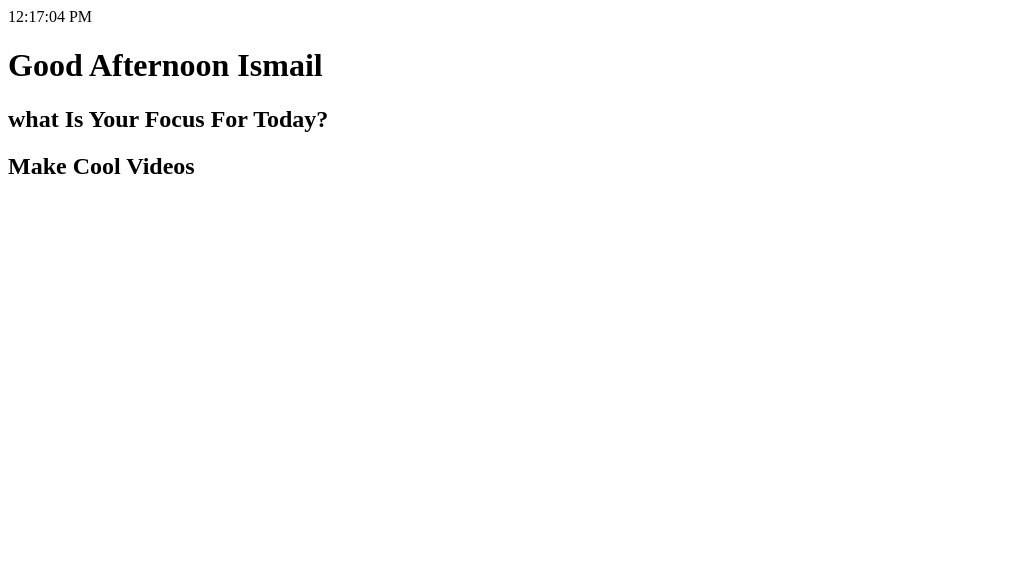
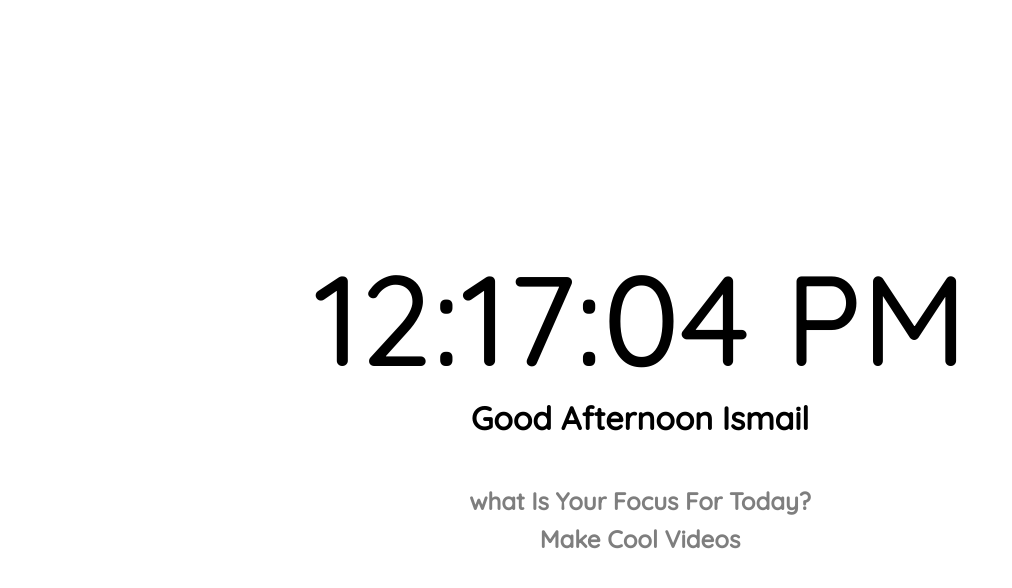
Before and after one commit to IsmailMuhammed2019/Time-Changer, a plain HTML site: page index.html in a window 1280 px wide. Shown: the whole page, without its empty margins (0-1012 px from the left). Drawn offline with Linux system fonts and the light colour scheme.

Commit message:
finish adding basic styles for the demo content

```diff
--- a/css/style.css
+++ b/css/style.css
@@ -0,0 +1,33 @@
+* {
+    box-sizing: border-box;
+    margin: 0px;
+    padding: 0px;
+}
+body{
+    font-family: 'Quicksand', sans-serif;
+    display: flex;
+    flex-direction: column;
+    align-items: center;
+    justify-content: center;
+    text-align: center;
+    height: 100vh;
+    color: black;
+}
+#time{
+    font-size: 8rem;
+}
+
+h1{
+    margin-bottom: 3rem;
+}
+
+h2{
+    margin-bottom: 0.5rem;
+    opacity: 0.5;
+}
+
+@media(max-width: 700px){
+    #time {
+        font-size: 6rem;
+    }
+}
--- a/index.html
+++ b/index.html
@@ -3,6 +3,7 @@
 <head>
     <meta charset="UTF-8">
     <meta name="viewport" content="width=device-width, initial-scale=1.0">
+    <link href="https://fonts.googleapis.com/css2?family=Quicksand:wght@500&display=swap" rel="stylesheet">
     <link rel="stylesheet" href="css/style.css">
     <title>Document</title>
 </head>
```
